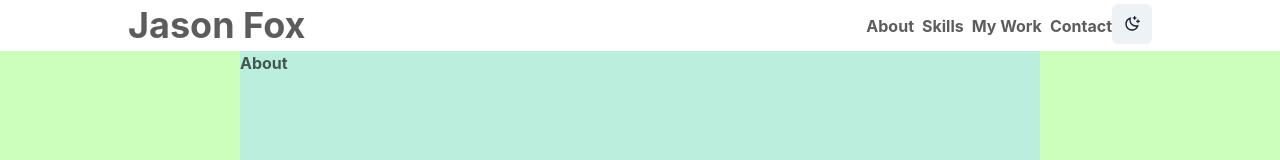
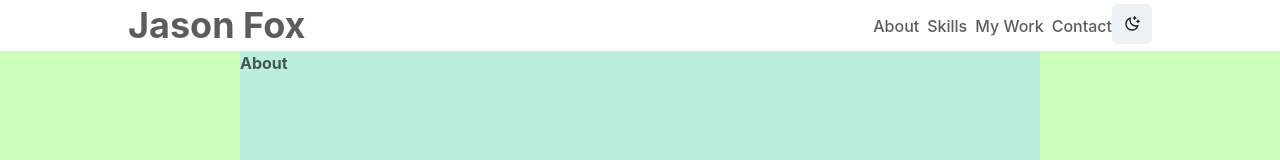
Before and after one commit to jsonFox/portfolio, a React (Vite) app: page / in a window 1280 px wide. Shown: the top 160 px of the page. Built offline with nearby package versions, Linux system fonts and the light colour scheme.

Commit message:
Refactor for extraneous component

```diff
--- a/src/components/Header.tsx
+++ b/src/components/Header.tsx
@@ -1,20 +1,21 @@
 import { Flex, Stack, Heading, Link, IconButton, useColorMode } from '@chakra-ui/react';
 import { LightMode, DarkMode } from './icons';
-import { Key } from 'react';
 
 export default function Header({ sections }: { sections: Array<string> }) {
   const { colorMode, toggleColorMode } = useColorMode();
   return (
     <Flex
+      as='header'
       justifyContent='space-between'
       w='100vw'
       py={1}
       px='10%'
     >
       <Heading as='h1'>Jason Fox</Heading>
-      <Flex justifyContent='space-evenly'>
-        <Stack as='nav' direction='row' alignItems='center'>
-          {sections.map((s: string, i: number) => <NavItem key={i} title={s} />)}
+      <Flex as='nav' justifyContent='space-evenly'>
+        <Stack as='ul' listStyleType='none' direction='row' alignItems='center'>
+          {sections.map((s: string, i: number) =>
+            <li key={i}><Link href={`#${s.toLowerCase().replaceAll(' ', '')}`}>{s}</Link></li>)}
         </Stack>
         <IconButton
           aria-label='Toggle theme'
@@ -25,9 +26,3 @@ export default function Header({ sections }: { sections: Array<string> }) {
     </Flex>
   )
 }
-
-function NavItem({ title }: { key: Key, title: string }) {
-  return (
-    <div>{title}</div>
-  )
-}
```
